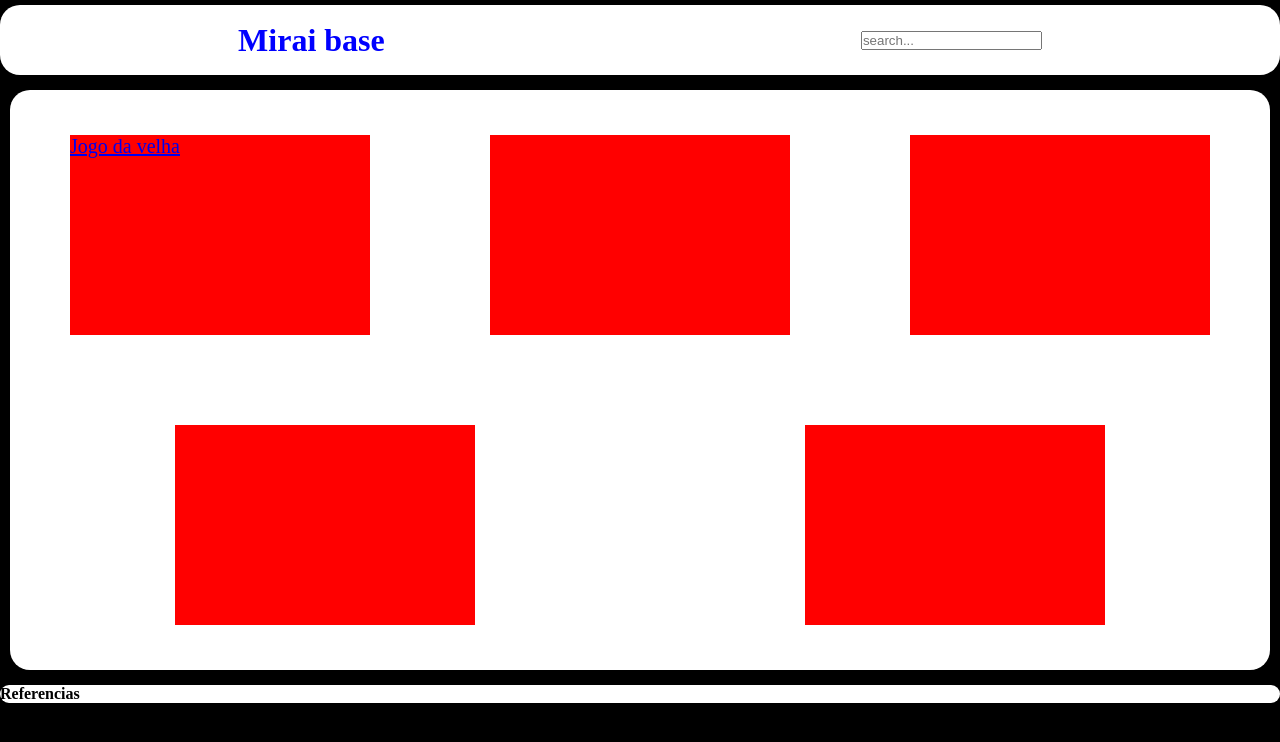
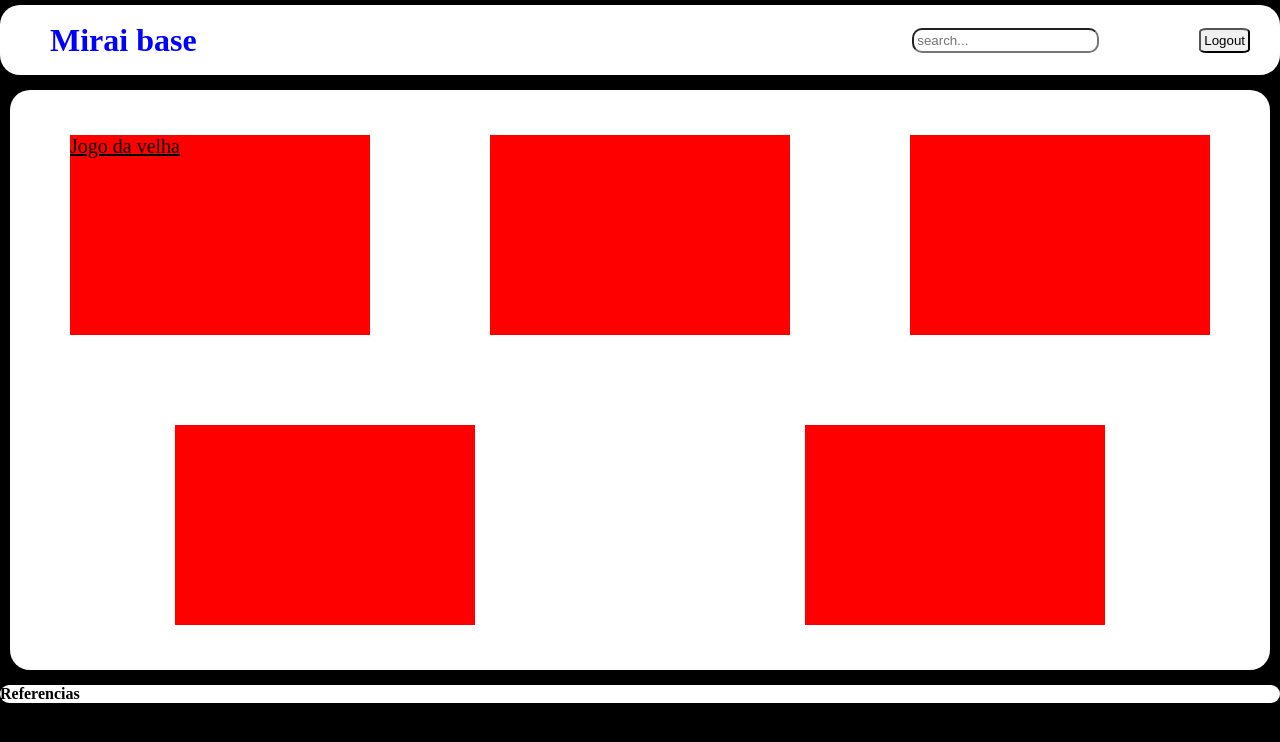
Before and after one commit to GleidsonMatheusfvx/Mirai_base_Front, a React (Vite) app: page / in a window 1280 px wide. Shown: the top 742 px of the page. Built offline with nearby package versions, Linux system fonts and the light colour scheme.

Commit message:
atualização de componetes e css

```diff
--- /dev/null
+++ b/src/components/buttons/ButtonStyles.js
@@ -0,0 +1,7 @@
+import styled from "styled-components";
+
+export const InputOut = styled.input`
+margin-right: 30px;
+border-radius: 15%;
+padding: 3px;
+`
--- a/src/components/buttons/Buttons.jsx
+++ b/src/components/buttons/Buttons.jsx
@@ -0,0 +1,7 @@
+import { InputOut } from "./ButtonStyles";
+
+export default function Logout(){
+    return(
+       <InputOut type="button" value="Logout"/>
+    )
+}
--- a/src/components/forms/Forms.jsx
+++ b/src/components/forms/Forms.jsx
@@ -1,7 +1,13 @@
-export default function Search(){
+import Logout from "../buttons/Buttons";
+import { InputS } from "./FormsStyles";
+
+
+export default function MultiF(){
     return(
         <form>
-           <input type="text" placeholder="search..."/>
+           <InputS type="text" placeholder="search..."/>
+
+           <Logout/>
         </form>
     )
 }
--- /dev/null
+++ b/src/components/forms/FormsStyles.js
@@ -0,0 +1,7 @@
+import styled from "styled-components";
+
+export const InputS = styled.input`
+margin-right: 100px;
+border-radius: 10px;
+padding: 3px;
+`
--- a/src/pages/games/Games.jsx
+++ b/src/pages/games/Games.jsx
@@ -1,17 +1,17 @@
-import Search from "../../components/forms/Forms";
-import { TopBar, Showcase, BottomBar, Title } from "../../styles/globalStyles";
+import MultiF from "../../components/forms/Forms";
+import {Showcase, BottomBar, Title } from "../../styles/globalStyles";
 import { DivG, GameScreen } from "./GamesStyles";
 
 export default function Game(){
     return(
         <DivG>
-            <TopBar>
+            <div class="topBar">
 
             <Title>Mirai base</Title>
 
-            <Search/>
+            <MultiF/>
 
-            </TopBar>
+            </div>
             <Showcase displayh="flex" contenth="center">
                 <GameScreen></GameScreen>
             </Showcase>
--- a/src/pages/games/GamesStyles.js
+++ b/src/pages/games/GamesStyles.js
@@ -8,7 +8,7 @@ ul{
 `
 export const GameScreen =styled.div`
 height: 600px;
-width: 1500px;
+width: 90%;
 margin-top: 10px;
 margin-bottom: 10px;
 background-color: red;
--- a/src/pages/home/Home.jsx
+++ b/src/pages/home/Home.jsx
@@ -1,28 +1,29 @@
-import {GamePath, DivH } from "./HomeStyles"
-import { TopBar, Showcase, BottomBar, Title } from "../../styles/globalStyles"
-import Search from "../../components/forms/Forms"
-import { Link } from "react-router"
+import {GamePath, DivH, NavL} from "./HomeStyles"
+import { Showcase, BottomBar, Title } from "../../styles/globalStyles"
+import MultiF from "../../components/forms/Forms"
+
 
 export default function Home(){
     return (
         <DivH>
-           <TopBar>
+           <div class="topBar">
 
             <Title>Mirai base</Title>
 
-            <Search/>
+            <MultiF/>
 
-           </TopBar>
+           </div>
 
            <Showcase flowh="row wrap" contenth="space-around">
 
             <GamePath>
-                <Link to="/Game"><a >
+              <nav>
+                  <NavL to="/Game"className={({ isActive }) => (isActive ? "active" : "")}>
                     <ul>
-                    {/*<li><Image src="" alt=""/></li>*/}
-                    <li>Jogo da velha</li>
-                </ul>
-                </a></Link>
+                      <li>Jogo da velha</li>
+                    </ul>
+                  </NavL>
+             </nav>
             </GamePath>
             <GamePath></GamePath>
             <GamePath></GamePath>
--- a/src/pages/home/HomeStyles.js
+++ b/src/pages/home/HomeStyles.js
@@ -1,4 +1,5 @@
 import styled from "styled-components";
+import { NavLink } from "react-router";
 
 export const DivH =styled.div`
 ul{
@@ -14,3 +15,7 @@ height: 200px;
 width: 300px;
 margin: 20px;
 `
+export const NavL = styled(NavLink)`
+  font-weight: ${({ $isActive }) => ($isActive ? 'bold' : 'normal')};
+  color: ${({ $isActive }) => ($isActive ? 'blue' : 'black')};
+`;
--- a/src/styles/globalStyles.js
+++ b/src/styles/globalStyles.js
@@ -12,18 +12,21 @@ body{
     background-color: black;
 }
 
-`
-export const TopBar = styled.div`
-background-color:white;
+.topBar{
+  background-color:white;
 display: flex;
 flex-direction: row;
-justify-content:space-around;
+justify-content:space-between;
 align-items: center;
 height: 70px;
 border-radius: 20px;
 margin-top: 5px;
 margin-bottom: 15px;
+}
+
+
 `
+
 export const Showcase = styled.div`
 background-color: white;
 border-radius: 20px;
@@ -44,4 +47,5 @@ margin-bottom: 5px;
 export const Title = styled.h1`
 color: blue;
 padding: auto;
+margin-left: 50px;
 `
```
Also changed, not shown: 1 other file (tests, documents, lock files or other folders).
